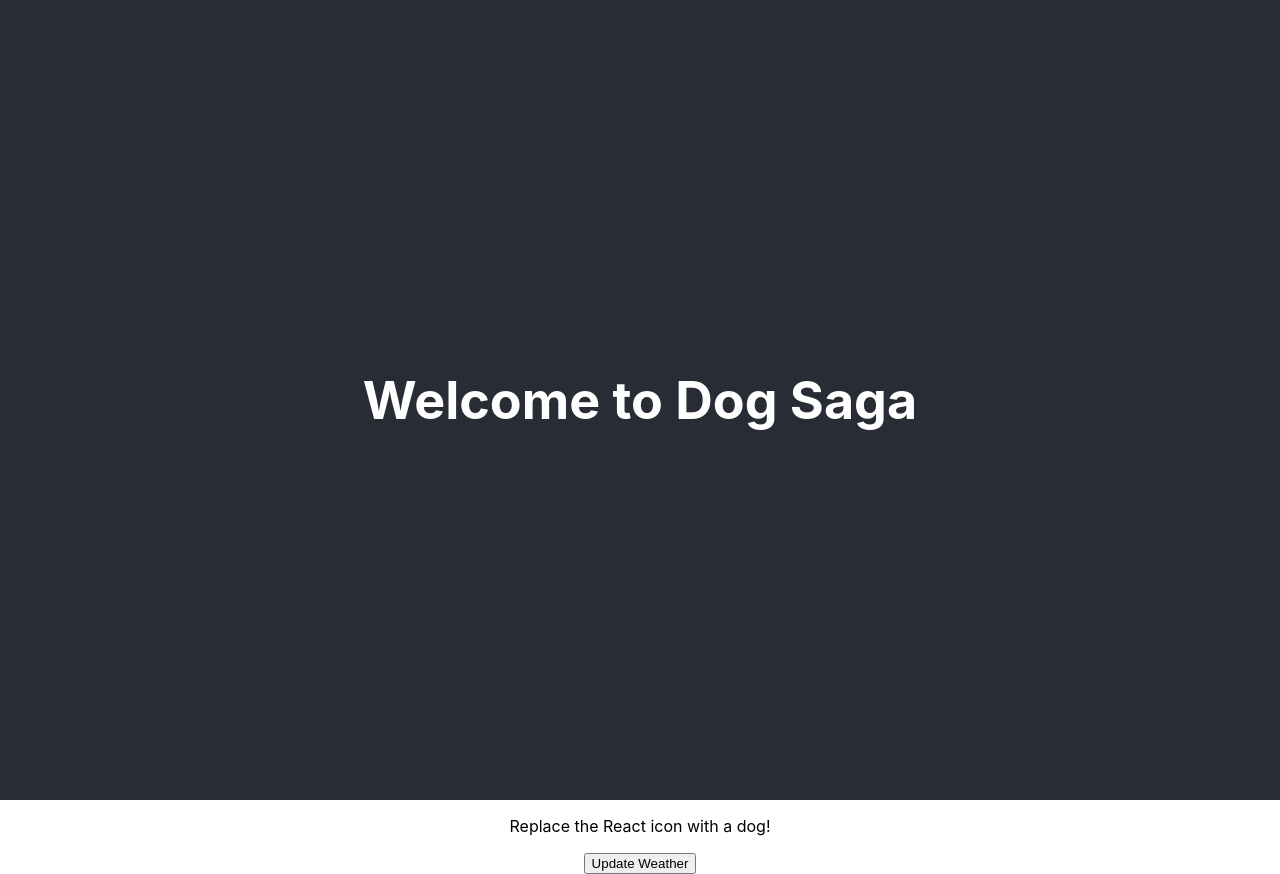
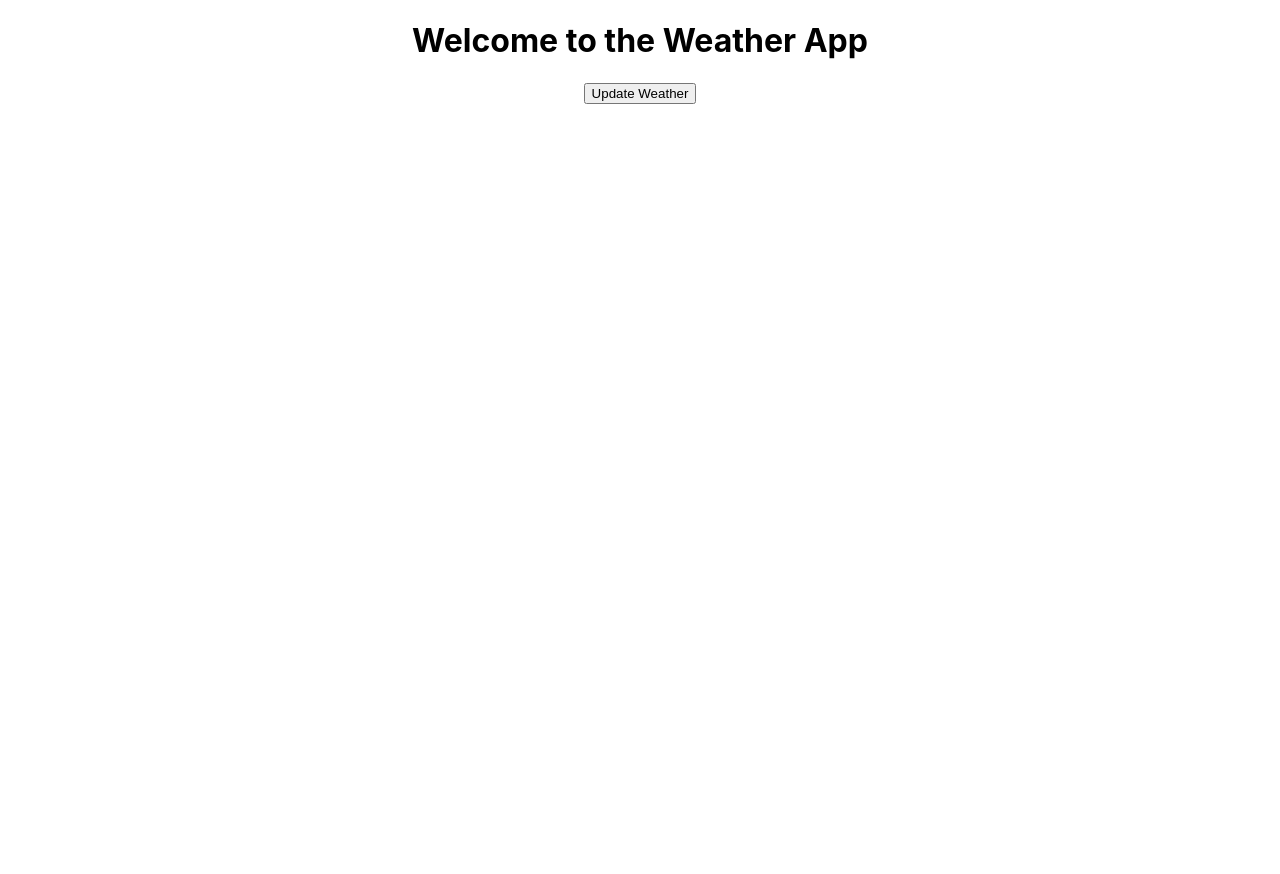
Before and after one commit to iq2525/weather-app, a React (Create React App) app: page / in a window 1280 px wide. After the commit the page ends 800 px from the top, so only its background shows below. Built offline with nearby package versions, Linux system fonts and the light colour scheme.

Commit message:
Add WeatherControlPanel

```diff
--- a/src/App.js
+++ b/src/App.js
@@ -1,21 +1,20 @@
 import React, { Component } from "react";
-// import logo from "./logo.svg";
 import "./App.css";
 import WeatherDetails from "./components/WeatherDetails.js";
+import WeatherControlPanel from "./components/WeatherControlPanel.js";
 
 import { connect } from "react-redux";
 
 class App extends Component {
   render() {
     const { fetching, weather, onUpdateWeather, error } = this.props;
-    console.log('weather: ', weather)
 
     return (
       <div className="App">
-        <header className="App-header">
+        <header className="header">
 
-          <h1 className="App-title">
-            Welcome to Dog Saga
+          <h1 className="title">
+            Welcome to the Weather App
           </h1>
         </header>
 
@@ -25,20 +24,11 @@ class App extends Component {
           error={error}
         />
 
-        {weather ? (
-          <p className="App-intro">Keep clicking for new dogs</p>
-        ) : (
-          <p className="App-intro">Replace the React icon with a dog!</p>
-        )}
-
-        {fetching ? (
-          <button disabled>Fetching...</button>
-        ) : (
-          <button onClick={onUpdateWeather}>Update Weather</button>
-        )}
-
-        {error && <p style={{ color: "red" }}>Uh oh - something went wrong!</p>}
-
+        <WeatherControlPanel
+          fetching={fetching}
+          onUpdateWeather={onUpdateWeather}
+          error={error}
+        />
       </div>
     );
   }
--- /dev/null
+++ b/src/components/WeatherControlPanel.js
@@ -0,0 +1,23 @@
+import React, { Component } from "react";
+
+export default class WeatherControlPanel extends Component {
+  render() {
+    const { fetching, onUpdateWeather, error } = this.props;
+
+    return (
+      <div>
+        {fetching ? (
+          <button className="update-button" disabled={true}>Fetching...</button>
+        ) : (
+          <button className="update-button" onClick={onUpdateWeather}>Update Weather</button>
+        )}
+
+        {error &&
+          <div className="error-message">
+            Error - something not working!
+          </div>
+        }
+      </div>
+    );
+  }
+}
```
Also changed, not shown: 2 other files (tests, documents, lock files or other folders).
